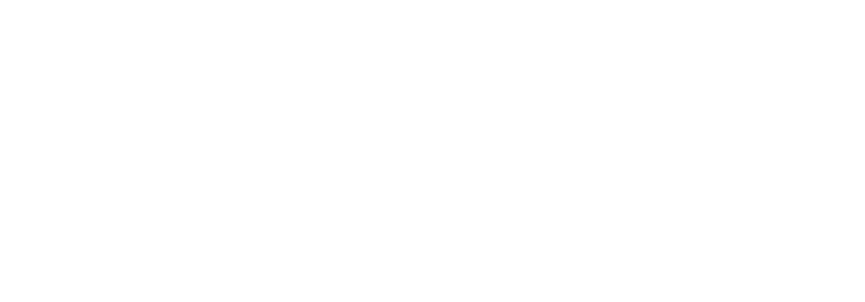
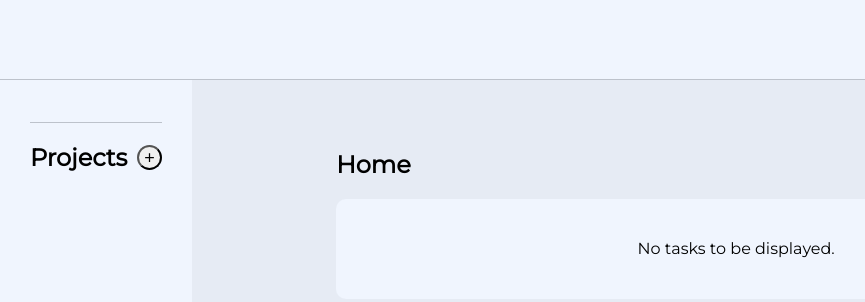
Before and after one commit to late-bloomer82/Two-Doo-List, a website built with webpack: page src/index.html in a window 1280 px wide. Shown: the whole page, without its empty margins (0-865 px from the left). Built offline with nearby package versions, Linux system fonts and the light colour scheme.

Commit message:
Main page layout and styling complete

```diff
--- a/src/index.html
+++ b/src/index.html
@@ -1,13 +1,50 @@
 <!DOCTYPE html>
 <html lang="en">
+
 <head>
     <meta charset="UTF-8">
     <meta name="viewport" content="width=device-width, initial-scale=1.0">
     <title>To-Do List</title>
     <link rel="stylesheet" href="./styles.css">
-    <script src="main.js" defer></script>
+    <script src="../dist/main.js" defer></script>
 </head>
+
 <body>
+    <div class="main">
+        <header></header>
 
+        <div class="sidebar">
+            <nav class="sidebar-menu">
+                <ul>
+                    <li id="home"></li>
+                    <li id="today"></li>
+                    <li id="week"></li>
+               </ul>
+            </nav>
+
+            <div class="project">
+                <div class="project-container">
+                    <div class="project-heading">
+                    <h2>Projects</h2>
+                    <button style="width: 25px; height: 25px; border-radius: 15px;" id="projectButton"><img src="./images/plus.svg" style="width:15px; height: 15px;"></button>
+                    </div>
+
+                </div>
+                <ul class="project-list"></ul>
+            </div>
+         </div>
+
+
+
+            <div class="main-section">
+                <div class="main-section-container">
+                <h2>Home</h2>
+                <div class="content">
+                    No tasks to be displayed.
+                </div>
+                </div>
+            </div>
+    </div>
 </body>
+
 </html>
--- a/src/styles.css
+++ b/src/styles.css
@@ -0,0 +1,112 @@
+@font-face {
+    font-family: 'Montserrat';
+    src: url('./fonts/Montserrat-VariableFont_wght.ttf') format('truetype');
+    font-weight: normal;
+    font-style: normal;
+  }
+html,body{
+    height: 100%;
+}
+
+body{
+    font-family: 'Montserrat', sans-serif;
+    margin: 0;
+    background: #e6ebf4
+}
+#home,#today,#week{
+    cursor: pointer;
+    transition: background-color 0.3s ease ;
+    border-radius: 5px;
+}
+
+#home:hover,#today:hover,#week:hover{
+    background-color: #e6ebf4
+}
+.main{
+
+    height: 100%;
+    display: grid;
+    grid-template-columns: 1fr 6fr;
+    grid-template-rows: 1fr 9fr;
+    grid-template-areas:
+    "header header"
+    "sidebar main-section";
+
+
+}
+
+header{
+    display: flex;
+    background: #f0f5fe;
+    border-bottom: 1px solid #bdc2cb;
+    grid-area: header;
+    align-items: center;
+
+}
+
+.sidebar{
+    background:#f0f5fe;
+
+    grid-area: sidebar;
+    padding-left: 30px;
+    padding-top:10px;
+    padding-right: 30px
+
+}
+
+ul{
+    padding: 0;
+}
+
+li{
+    display: flex;
+    align-items: center;
+    gap: 10px;
+}
+
+
+.sidebar-menu{
+    padding: 0;
+    border-bottom: 1px solid #bdc2cb;
+
+}
+
+.main-section{
+    grid-area: main-section;
+    display: flex;
+    flex-direction: column;
+    align-items: center;
+}
+
+.main-section-container{
+    margin-top: 50px;
+}
+
+.content{
+    display: flex;
+    background-color: #f0f5fe ;
+    width: 800px;
+    height: 100px;
+    justify-content: center;
+    align-items: center;
+    border-radius: 10px;
+}
+
+.project-heading{
+    display: flex;
+    align-items: center;
+    gap: 10px;
+}
+
+
+.project button{
+    display: flex;
+    justify-content: center;
+    align-items: center;
+}
+
+.project-list{
+    display: flex;
+    flex-direction: column;
+    gap: 20px;
+}
```
